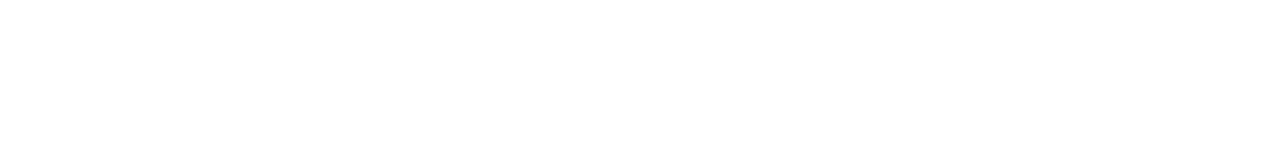
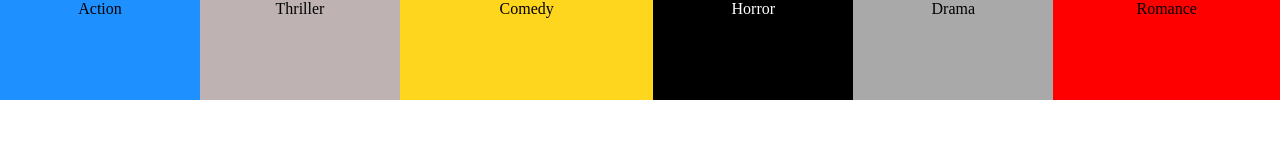
Before and after one commit to fbw-d09/uib_layout_out_of_ordinary-Sasa405, a website: page index.html in a window 1280 px wide. Drawn offline with Linux system fonts and the light colour scheme.

Commit message:
movie-genres-done

```diff
--- a/index.html
+++ b/index.html
@@ -6,8 +6,19 @@
     <meta http-equiv="X-UA-Compatible" content="ie=edge" />
     <title>Layout Out of the Ordinary</title>
     <link rel="stylesheet" href="style.css" />
+
+
   </head>
+
   <body>
+    <div class="flex-container">
+      <div class="flex-item action">Action</div>
+      <div class="flex-item thriller">Thriller</div>
+      <div class="flex-item comedy">Comedy</div>
+      <div class="flex-item horror">Horror</div>
+      <div class="flex-item drama">Drama</div>
+      <div class="flex-item romance">Romance</div>
+    </div>
 
   </body>
 </html>
--- a/style.css
+++ b/style.css
@@ -1,4 +1,62 @@
-html, body {
+html, body
+{
     margin: 0;
     padding: 0;
 }
+
+
+.flex-container
+{
+    display: flex;
+    flex-wrap: wrap;
+    flex-direction: row;
+    align-items: center;
+    justify-content: center;
+}
+
+.flex-item
+{
+    background-color: #000;
+    width: 200px;
+    min-height: 100px;
+    text-align: center;
+}
+
+.action
+{
+    background-color: #1E90FF;
+}
+
+.thriller
+{
+    background-color: #BEB2B2;
+}
+
+.comedy
+{
+    background-color: #FFD61E;
+}
+
+.horror
+{
+    background-color: #000;
+    color: white;
+}
+
+.drama
+{
+    background-color: #A9A9A9;
+}
+
+.romance
+{
+    background-color: #FF0000;
+    flex-grow: 3;
+
+}
+
+.comedy
+{
+    flex-grow: 6;
+
+}
```
